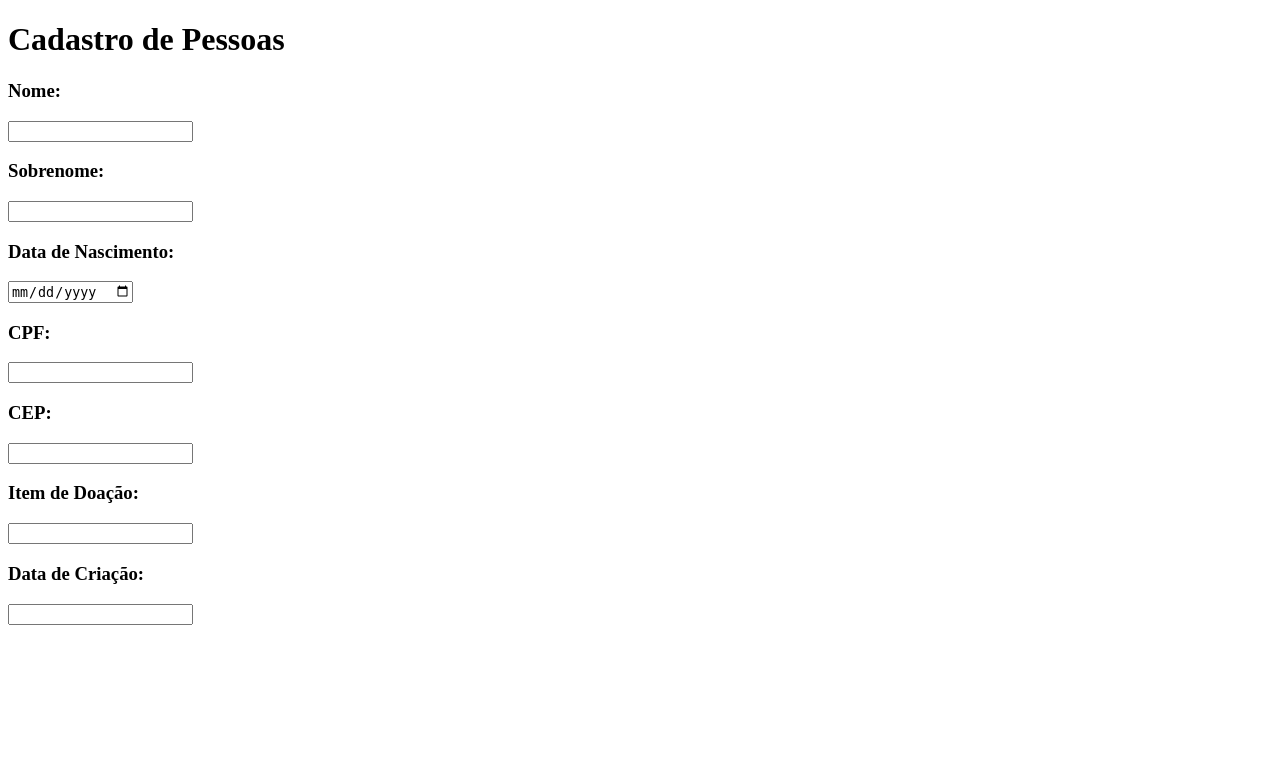
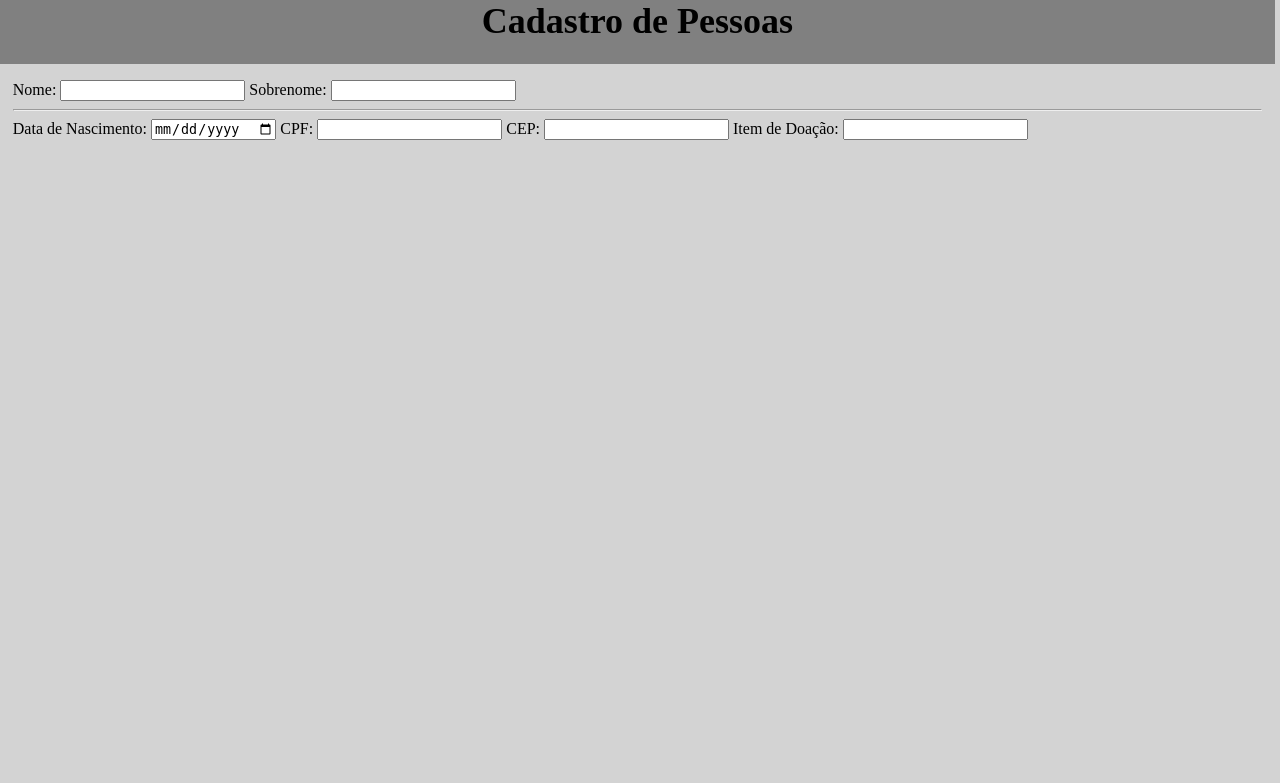
Before and after one commit to AlineMilene/d401-exercicio, a Django app: page / in a window 1280 px wide. Shown: the top 783 px of the page. Run offline with Django 3.2, Linux system fonts and the light colour scheme.

Commit message:
Ajustes form

```diff
--- /dev/null
+++ b/website/static/css/style.css
@@ -0,0 +1,30 @@
+body {
+    display: grid;
+    background-color: lightgray;
+    grid-template-areas: 'nav nav nav'
+                         'header header header';
+    grid-template-columns: 33.2vw 33.2vw 33.2vw;
+    grid-template-rows: 8vh 90vh;
+    margin:0;
+}
+
+form{
+    align-items: baseline;
+    grid-area: form;
+}
+
+h1{
+    font-size: 27pt;
+    margin:0;
+}
+
+header{
+    grid-area: header;
+    margin: 2vh 1vw;
+}
+
+nav{
+    background-color: gray;
+    grid-area: nav;
+    text-align: center;
+}
--- a/website/templates/index.html
+++ b/website/templates/index.html
@@ -1,45 +1,45 @@
 <!DOCTYPE html>
+{% load static %}
+
 <html lang="en">
 
 <head>
     <meta charset="UTF-8">
     <meta name="viewport" content="width=device-width, initial-scale=1.0">
     <meta http-equiv="X-UA-Compatible" content="ie=edge">
-    <title>Document</title>
+    <link rel="stylesheet" href="{% static 'css/style.css'%}">
+    <title>ONG</title>
 </head>
 
 <body>
-    <h1>Cadastro de Pessoas</h1>
-    <section>
-        <div>
-            <h3>Nome:</h3>
-            <input type="name">
-        </div>
-        <div>
-            <h3>Sobrenome:</h3>
-            <input type="name">
-        </div>
-        <div>
-            <h3>Data de Nascimento:</h3>
-            <input type="date">
-        </div>
-        <div>
-            <h3>CPF:</h3>
-            <input type="number" maxlength="15">
-        </div>
-        <div>
-            <h3>CEP:</h3>
-            <input type="number" maxlength="10">
-        </div>
-        <div>
-            <h3>Item de Doação:</h3>
-            <input type="boolean">
-        </div>
-        <div>
-            <h3>Data de Criação:</h3>
-            <input type="datetime">
-        </div>
-    </section>
+    <nav>
+        <h1>Cadastro de Pessoas</h1>
+    </nav>
+    <header>
+        <form action="/" method="post">
+            {% csrf_token %}
+
+            <label for="">Nome: </label>
+            <input name="nome" type="text" required>
+
+            <label for="">Sobrenome: </label>
+            <input name="sobrenome" type="text" required>
+
+            <hr>
+
+            <label for="">Data de Nascimento: </label>
+            <input name="datanasc" type="date" required>
+
+            <label for="">CPF: </label>
+            <input name="cpf" type="text" required>
+
+            <label for="">CEP: </label>
+            <input name="cep" type="text" required>
+
+            <label for="">Item de Doação: </label>
+            <input name="item_doacao" type="text" required>
+        </form>
+    </header>
 </body>
 
 </html>
--- a/website/templates/sobre.html
+++ b/website/templates/sobre.html
@@ -4,7 +4,7 @@
     <meta charset="UTF-8">
     <meta name="viewport" content="width=device-width, initial-scale=1.0">
     <meta http-equiv="X-UA-Compatible" content="ie=edge">
-    <title>Document</title>
+    <title>Sobre</title>
 </head>
 <body>
     <h1>Lorem ipsum dolor sit amet consectetur adipisicing elit. Cum, maxime quae accusamus in nam id repellat porro ea architecto aliquid tempora, minima sapiente dolore iusto, inventore laudantium eaque amet voluptatem.</h1>
```
